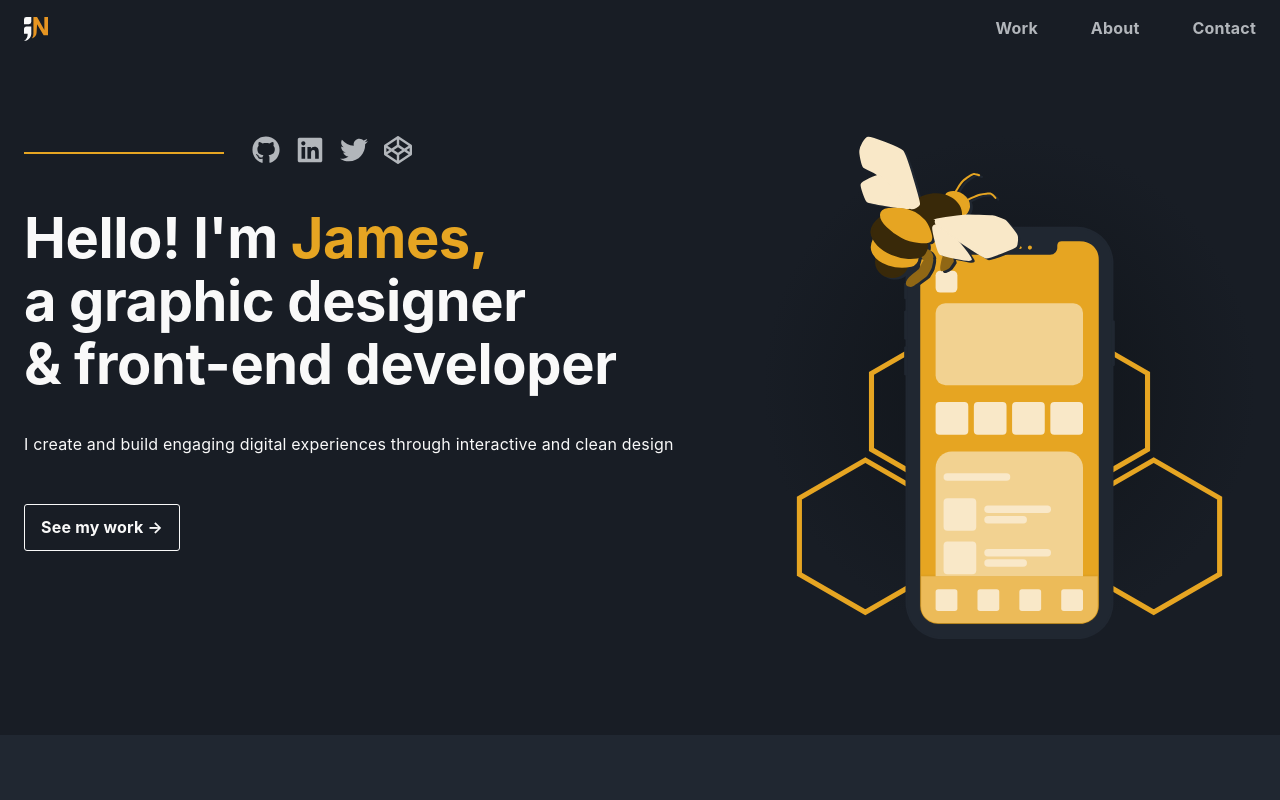
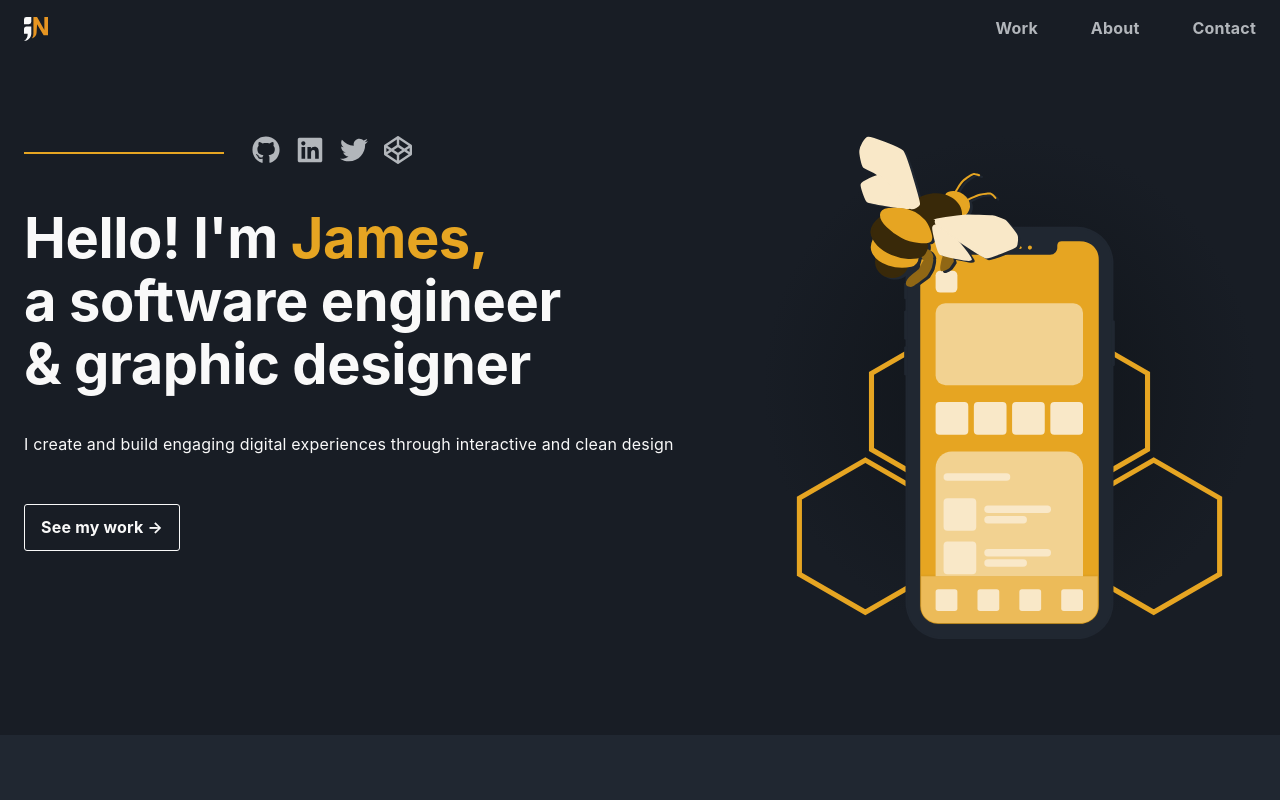
Before and after one commit to NeffCodes/Portfolio-v2.0, a Next.js app: page / in a window 1280 px wide. Shown: the top 800 px of the page. Built offline with nearby package versions, Linux system fonts and the light colour scheme.

Commit message:
update job titles

```diff
--- a/src/pages/index.js
+++ b/src/pages/index.js
@@ -151,8 +151,8 @@ export default function Home() {
               <h1 className={styles.hero_title}>
                 Hello! I'm <span className='accent'>James,</span>
                 <br/>
-                a graphic designer
-                <br/> &#38; front-end developer
+                a software engineer
+                <br/> &#38; graphic designer
               </h1>
               <p className={styles.hero_description}>
                 I  create and build engaging digital experiences through interactive and clean design
```
